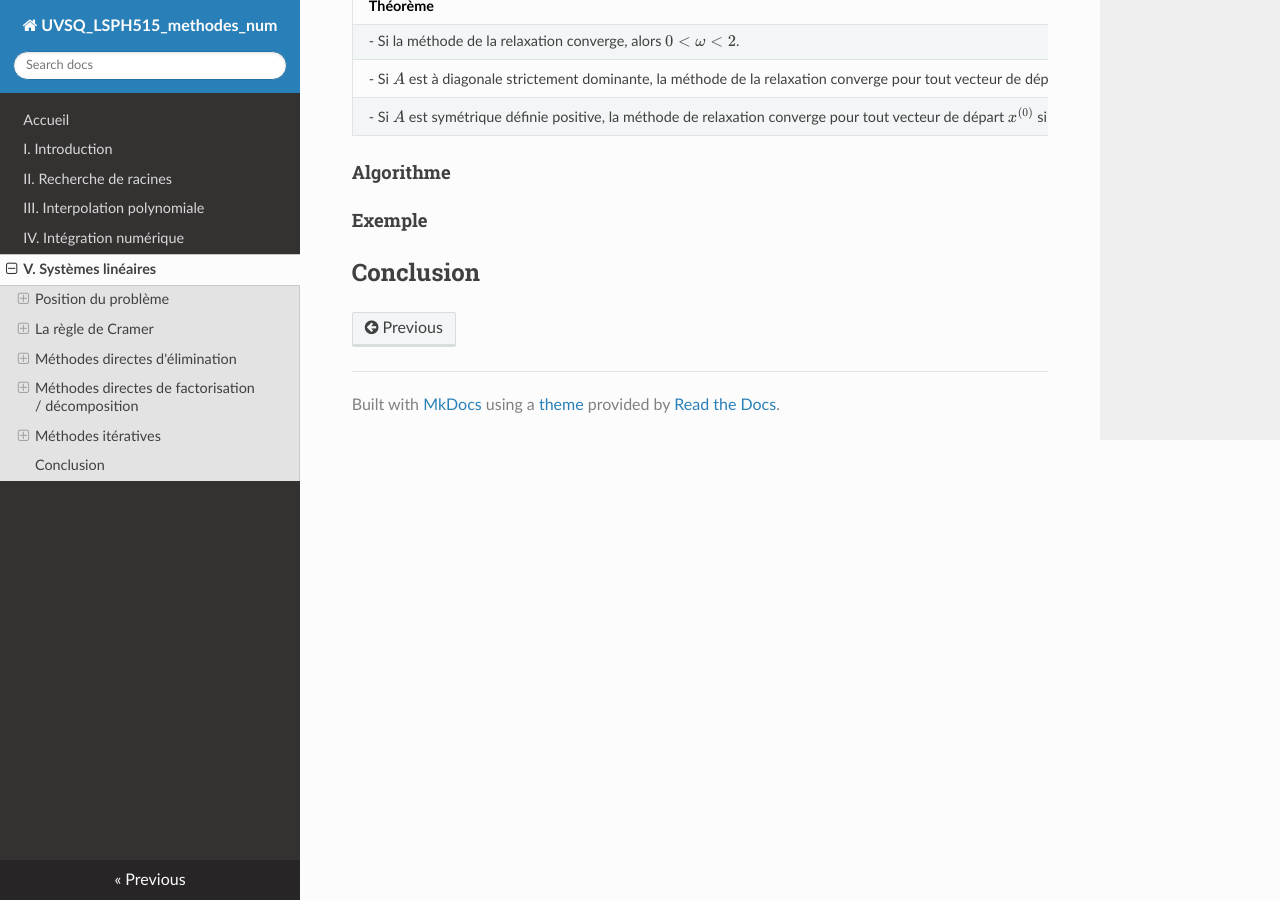
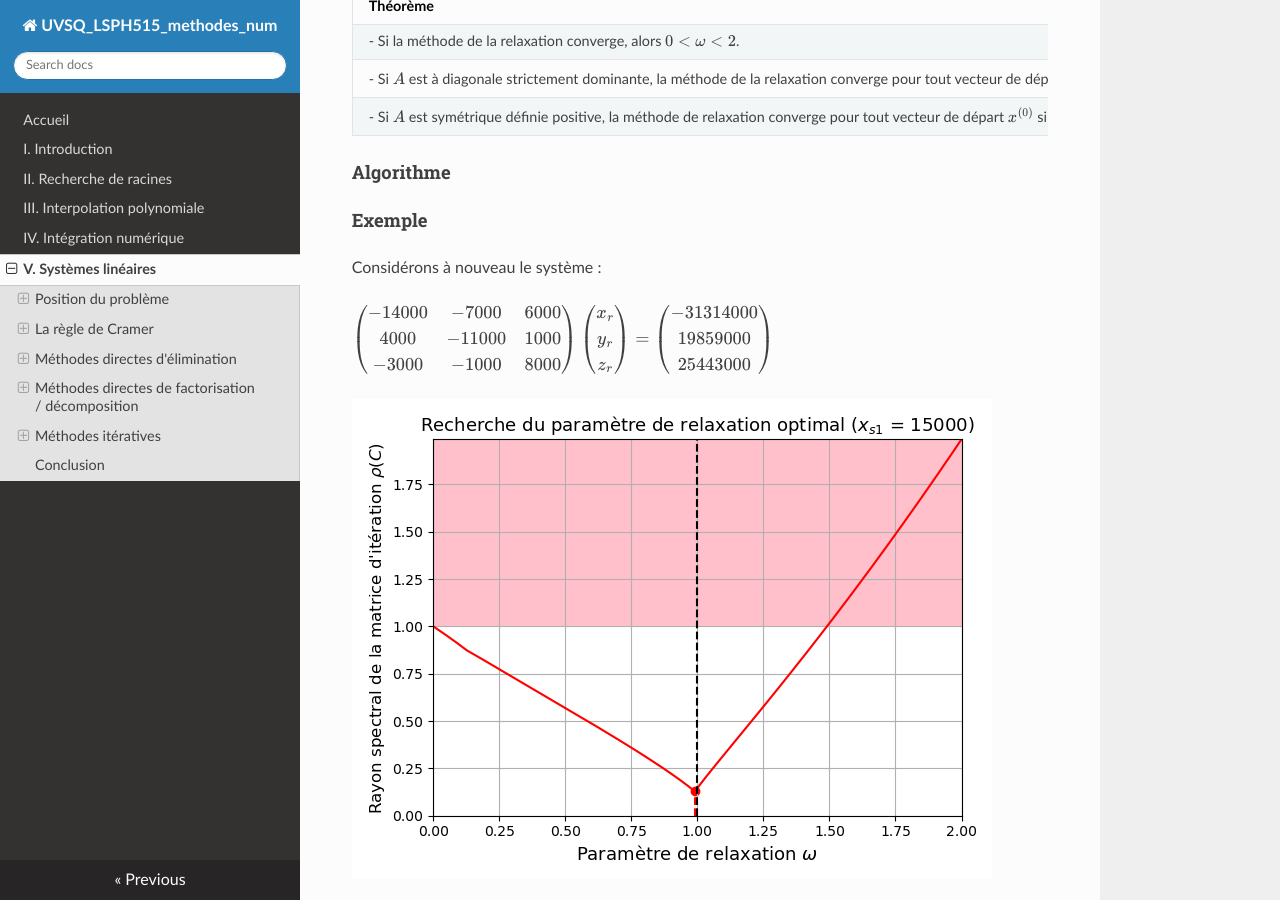
Before and after one commit to NicOudart/UVSQ_LSPH515_methodes_num, an MkDocs documentation site: the page built from docs/Chap5_Systemes_lineaires.md, in a window 1280 px wide and 900 px high, scrolled down 52706 px. Built offline with MkDocs 1.6.1, drawn with Linux system fonts in a browser that asks for light colours; nearby versions of some CDN libraries.

Commit message:
-Add illustrations of the relaxation method to Chapter 5.

```diff
--- a/docs/Chap5_Systemes_lineaires.md
+++ b/docs/Chap5_Systemes_lineaires.md
@@ -2756,4 +2756,27 @@
 
 #### Exemple
 
+Considérons à nouveau le système :
+
+$\begin{pmatrix}
+  -14000 & -7000 & 6000 \\
+  4000 & -11000 & 1000 \\
+  -3000 & -1000 & 8000
+ \end{pmatrix}
+ \begin{pmatrix}
+  x_r\\
+  y_r\\
+  z_r
+ \end{pmatrix}
+ =
+ \begin{pmatrix}
+  -31314000\\
+  19859000\\
+  25443000
+ \end{pmatrix}$
+
+![Optimisation du paramètre de relaxation pour x_s1 = 15000](img/Chap5_exemple_relaxation_optimale_xs1_15000.png)
+
+![Optimisation du paramètre de relaxation pour x_s1 = 22250](img/Chap5_exemple_relaxation_optimale_xs1_22250.png)
+
 ## Conclusion
```
